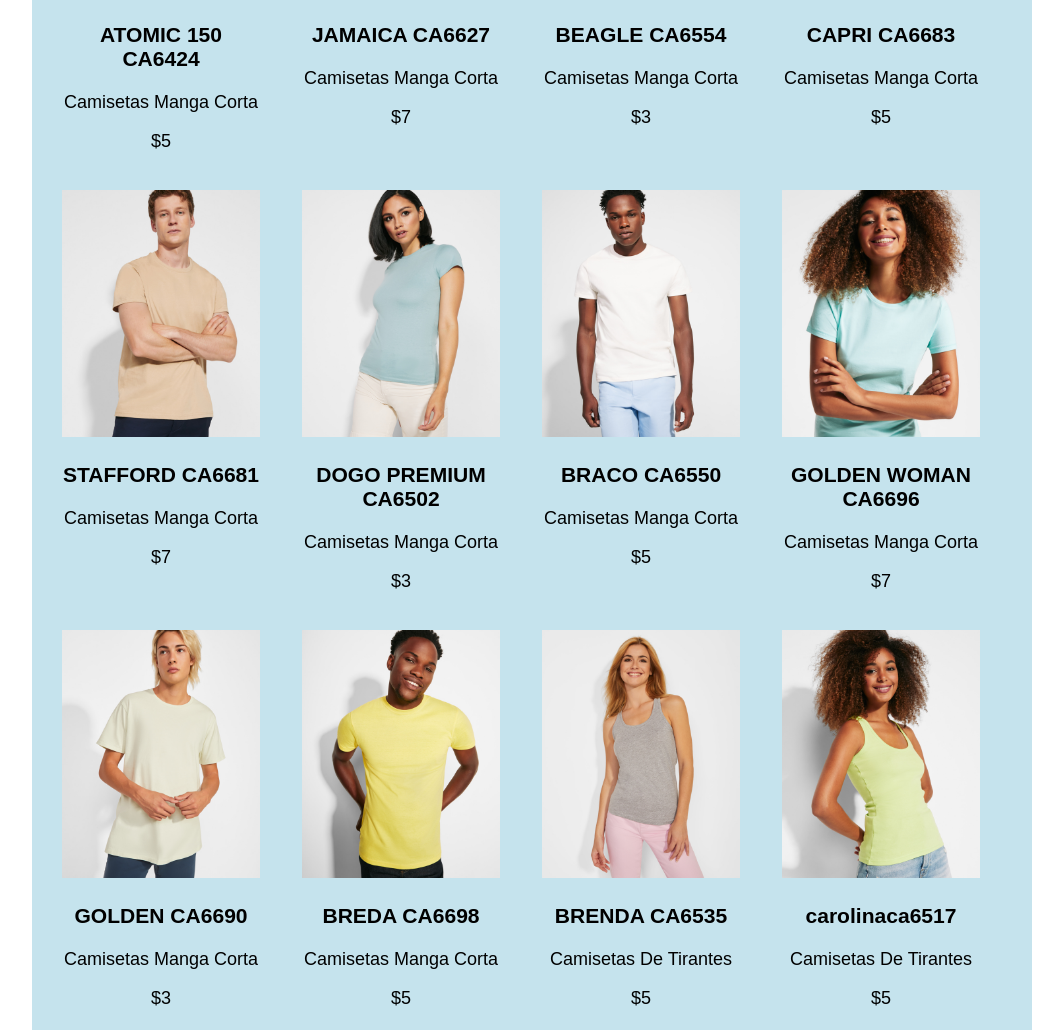
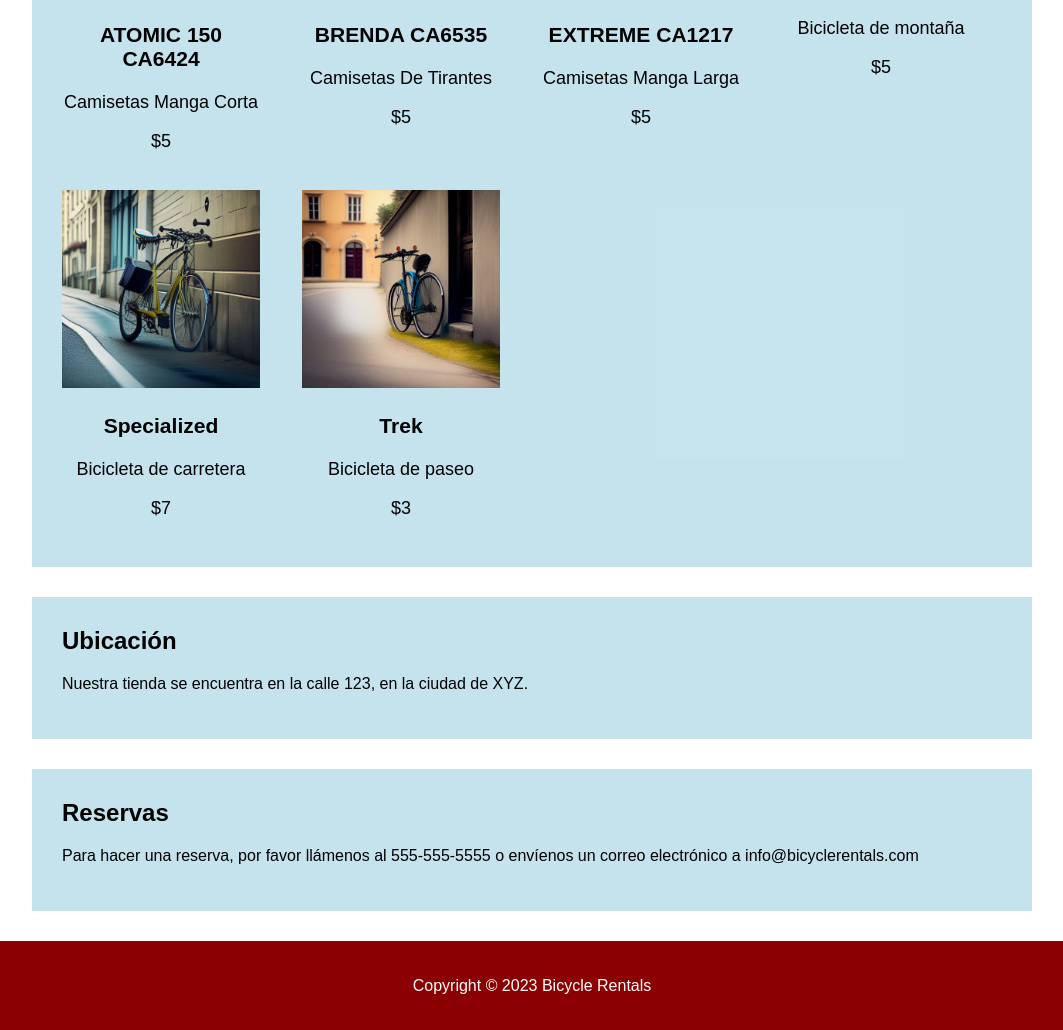
Before and after one commit to NEBULA1978/SEOWEB, a plain HTML site: page tienda2cluster/index.html in a window 1280 px wide. Shown: the part 557-1587 px from the top of the page, without its empty margins (108-1171 px from the left). Drawn offline with nearby package versions, Linux system fonts and the light colour scheme.

Commit message:
Plantilla camisetas modificado una imagen por categoria de producto

```diff
--- a/tienda2cluster/index.html
+++ b/tienda2cluster/index.html
@@ -2,10 +2,6 @@
 <html>
     <head>
         <title>Camisetas personalizadas</title>
-        <!-- <style>
-        /* Tu estilo CSS existente aquí */
-
-    </style> -->
         <link rel="stylesheet" href="styles.css">
     </head>
     <body>
@@ -14,7 +10,6 @@
         </header>
 
         <div id="app" data-v-app="" style="text-align: center;">
-        <!-- Aquí se mostrará el contenido generado por Vue -->
             {{ mensaje }}
         </div>
 
@@ -50,14 +45,12 @@
 
             <section id="ubicacion">
                 <h2>Ubicación</h2>
-                <p>Nuestra tienda se encuentra en la calle 123, en la ciudad de
-                    XYZ.</p>
+                <p>Nuestra tienda se encuentra en la calle 123, en la ciudad de XYZ.</p>
             </section>
 
             <section id="reservas">
                 <h2>Reservas</h2>
-                <p>Para hacer una reserva, por favor llámenos al 555-555-5555 o
-                    envíenos un correo electrónico a info@bicyclerentals.com</p>
+                <p>Para hacer una reserva, por favor llámenos al 555-555-5555 o envíenos un correo electrónico a info@bicyclerentals.com</p>
             </section>
         </main>
         <footer>
@@ -65,8 +58,7 @@
         </footer>
 
         <!-- Agrega el script para cargar Vue 3 desde CDN -->
-        <script
-            src="https://cdn.jsdelivr.net/npm/vue@3.2.0/dist/vue.global.prod.js"></script>
+        <script src="https://cdn.jsdelivr.net/npm/vue@3.2.0/dist/vue.global.prod.js"></script>
 
         <!-- Agrega tu archivo de configuración de Vue Router y otros scripts de JavaScript aquí -->
         <script src="router.js"></script>
@@ -77,7 +69,6 @@
                 data() {
                     return {
                         mensaje: '¡Hola, mundo desde Vue 3!',
-
                     }
                 }
             })
@@ -100,117 +91,15 @@
                             precio: 5
                         },
                         {
-            nombre: "JAMAICA CA6627",
-            modelo: "Camisetas Manga Corta",
-            img: "img/camisetas-mangacorta/6550_96_1_1.jpg",
-            precio: 7
-        },
-        {
-            nombre: "BEAGLE CA6554",
-            modelo: "Camisetas Manga Corta",
-            img: "img/camisetas-mangacorta/6554_98_1_1.jpg",
-            precio: 3
-        },
-        {
-            nombre: "CAPRI CA6683",
-            modelo: "Camisetas Manga Corta",
-            img: "img/camisetas-mangacorta/6627_48_1_1.jpg",
-            precio: 5
-        },
-        {
-            nombre: "STAFFORD CA6681",
-            modelo: "Camisetas Manga Corta",
-            img: "img/camisetas-mangacorta/6681_07_1_1.jpg",
-            precio: 7
-        },
-        {
-            nombre: "DOGO PREMIUM CA6502",
-            modelo: "Camisetas Manga Corta",
-            img: "img/camisetas-mangacorta/6683_126_1_1.jpg",
-            precio: 3
-        },
-        {
-            nombre: "BRACO CA6550",
-            modelo: "Camisetas Manga Corta",
-            img: "img/camisetas-mangacorta/6690_01_1_1.jpg",
-            precio: 5
-        },
-        {
-            nombre: "GOLDEN WOMAN CA6696",
-            modelo: "Camisetas Manga Corta",
-            img: "img/camisetas-mangacorta/6696_98_1_1.jpg",
-            precio: 7
-        },
-        {
-            nombre: "GOLDEN CA6690",
-            modelo: "Camisetas Manga Corta",
-            img: "img/camisetas-mangacorta/6698_264_1_1.jpg",
-            precio: 3
-        },
-        {
-            nombre: "BREDA CA6698",
-            modelo: "Camisetas Manga Corta",
-            img: "img/camisetas-mangacorta/atomic.jpg",
-            precio: 5
-        },
-        {
                             nombre: "BRENDA CA6535",
                             modelo: "Camisetas De Tirantes",
                             img: "img/camisetas-tirantes/BRENDA CA6535.jpg",
                             precio: 5
                         },
                         {
-            nombre: "carolinaca6517",
-            modelo: "Camisetas De Tirantes",
-            img: "img/camisetas-tirantes/carolinaca6517.jpg",
-            precio: 5
-        },
-        {
-            nombre: "NARA CA6536",
-            modelo: "Camisetas De Tirantes",
-            img: "img/camisetas-tirantes/NARA CA6536.jpg",
-            precio: 5
-        },
-        {
-            nombre: "TEXAS CA6545",
-            modelo: "Camisetas De Tirantes",
-            img: "img/camisetas-tirantes/TEXAS CA6545.jpg",
-            precio: 5
-        },
-        {
-            nombre: "BABY L",
-            modelo: "Camisetas Manga Larga",
-            img: "img/camisetas-manga-larga/ BABY L.jpg",
-            precio: 5
-        },
-        {
                             nombre: "EXTREME CA1217",
                             modelo: "Camisetas Manga Larga",
                             img: "img/camisetas-manga-larga/EXTREME CA1217.jpg",
-            precio: 5
-        },
-        {
-            nombre: "EXTREME WOMAN C",
-            modelo: "Camisetas Manga Larga",
-            img: "img/camisetas-manga-larga/EXTREME WOMAN C.jpg",
-            precio: 5
-        },
-        {
-    nombre: "HONEY L",
-    modelo: "Camisetas Manga Larga",
-    img: "img/camisetas-manga-larga/HONEY L.jpg",
-    precio: 5
-},
-{
-    nombre: "POINTER  CA1204",
-    modelo: "Camisetas Manga Larga",
-    img: "img/camisetas-manga-larga/POINTER  CA1204.jpg",
-    precio: 5
-},
-{
-    nombre: "SHIBA CA1219",
-    modelo: "Camisetas Manga Larga",
-    img: "img/camisetas-manga-larga/SHIBA CA1219.jpg",
                             precio: 5
                         },
                         {
@@ -231,50 +120,6 @@
                             img: "img/3-bicicleta.png",
                             precio: 3
                         },
-{
-    nombre: "Giant",
-    modelo: "Bicicleta de montaña",
-    img: "img/4-bicicleta.png",
-    precio: 5
-},
-{
-    nombre: "Cannondale",
-    modelo: "Bicicleta de carretera",
-    img: "img/5-bicicleta.png",
-    precio: 7
-},
-{
-    nombre: "Scott",
-    modelo: "Bicicleta de paseo",
-    img: "img/6-bicicleta.png",
-    precio: 3
-},
-{
-    nombre: "Cube",
-    modelo: "Bicicleta de montaña",
-    img: "img/7-bicicleta.png",
-    precio: 5
-},
-{
-    nombre: "Bianchi",
-    modelo: "Bicicleta de carretera",
-    img: "img/8-bicicleta.png",
-    precio: 7
-},
-{
-    nombre: "Merida",
-    modelo: "Bicicleta de paseo",
-    img: "img/9-bicicleta.png",
-    precio: 3
-},
-{
-    nombre: "Kona",
-    modelo: "Bicicleta de montaña",
-    img: "img/10-bicicleta.png",
-    precio: 5
-}
-
-                    // Agrega más bicicletas aquí
                     ],
                 };
 
@@ -290,36 +135,75 @@
                     const filtroModelo = document.getElementById("filtro-modelo").value;
                     const filtroPrecio = parseFloat(document.getElementById("filtro-precio").value);
 
+                    // Crear un conjunto para rastrear modelos únicos de camisetas y bicicletas
+                    const modelosCamisetas = new Set();
+                    const modelosBicicletas = new Set();
+
                     // Recorrer cada bicicleta
                     window.bicicletas.forEach(function (bicicleta) {
                         // Comprobar si la bicicleta cumple con los criterios de los filtros
                         if ((filtroModelo === "" || bicicleta.modelo === filtroModelo) && (filtroPrecio === 0 || bicicleta.precio <= filtroPrecio)) {
-                        // Crear un elemento div para la bicicleta
+                            // Verificar si es una camiseta o bicicleta y si es un modelo único
+                            if (bicicleta.modelo.startsWith("Camisetas")) {
+                                modelosCamisetas.add(bicicleta.modelo);
+                            } else {
+                                modelosBicicletas.add(bicicleta.modelo);
+                            }
+                        }
+                    });
+
+                    // Mostrar una imagen de cada modelo de camiseta
+                    modelosCamisetas.forEach(function (modelo) {
+                        const camiseta = window.bicicletas.find(bicicleta => bicicleta.modelo === modelo);
+                        if (camiseta) {
+                            const camisetaDiv = document.createElement("div");
+                            camisetaDiv.classList.add("bicicleta");
+
+                            const camisetaImg = document.createElement("img");
+                            camisetaImg.src = camiseta.img;
+                            camisetaImg.alt = camiseta.modelo;
+                            camisetaDiv.appendChild(camisetaImg);
+
+                            const camisetaNombre = document.createElement("h3");
+                            camisetaNombre.innerHTML = camiseta.nombre;
+                            camisetaDiv.appendChild(camisetaNombre);
+
+                            const camisetaModel = document.createElement("p");
+                            camisetaModel.innerHTML = camiseta.modelo;
+                            camisetaDiv.appendChild(camisetaModel);
+
+                            const camisetaPrice = document.createElement("p");
+                            camisetaPrice.innerHTML = "$" + camiseta.precio;
+                            camisetaDiv.appendChild(camisetaPrice);
+
+                            bicicletasContenedor.appendChild(camisetaDiv);
+                        }
+                    });
+
+                    // Mostrar una imagen de cada modelo de bicicleta
+                    modelosBicicletas.forEach(function (modelo) {
+                        const bicicleta = window.bicicletas.find(bicicleta => bicicleta.modelo === modelo);
+                        if (bicicleta) {
                             const bicicletaDiv = document.createElement("div");
                             bicicletaDiv.classList.add("bicicleta");
 
-                        // Crear una imagen para la bicicleta
                             const bicicletaImg = document.createElement("img");
-                        bicicletaImg.src = bicicleta.img; // Asegúrate de que la ruta sea correcta
+                            bicicletaImg.src = bicicleta.img;
                             bicicletaImg.alt = bicicleta.modelo;
                             bicicletaDiv.appendChild(bicicletaImg);
 
-                        // Crear un h3 para el nombre de la bicicleta
                             const bicicletaNombre = document.createElement("h3");
                             bicicletaNombre.innerHTML = bicicleta.nombre;
                             bicicletaDiv.appendChild(bicicletaNombre);
 
-                        // Crear un p para el modelo de la bicicleta
                             const bicicletaModel = document.createElement("p");
                             bicicletaModel.innerHTML = bicicleta.modelo;
                             bicicletaDiv.appendChild(bicicletaModel);
 
-                        // Crear un p para el precio de la bicicleta
                             const bicicletaPrice = document.createElement("p");
                             bicicletaPrice.innerHTML = "$" + bicicleta.precio;
                             bicicletaDiv.appendChild(bicicletaPrice);
 
-                        // Agregar el elemento div a la página
                             bicicletasContenedor.appendChild(bicicletaDiv);
                         }
                     });
```
Lines whose indentation alone changed are shown as unchanged.
